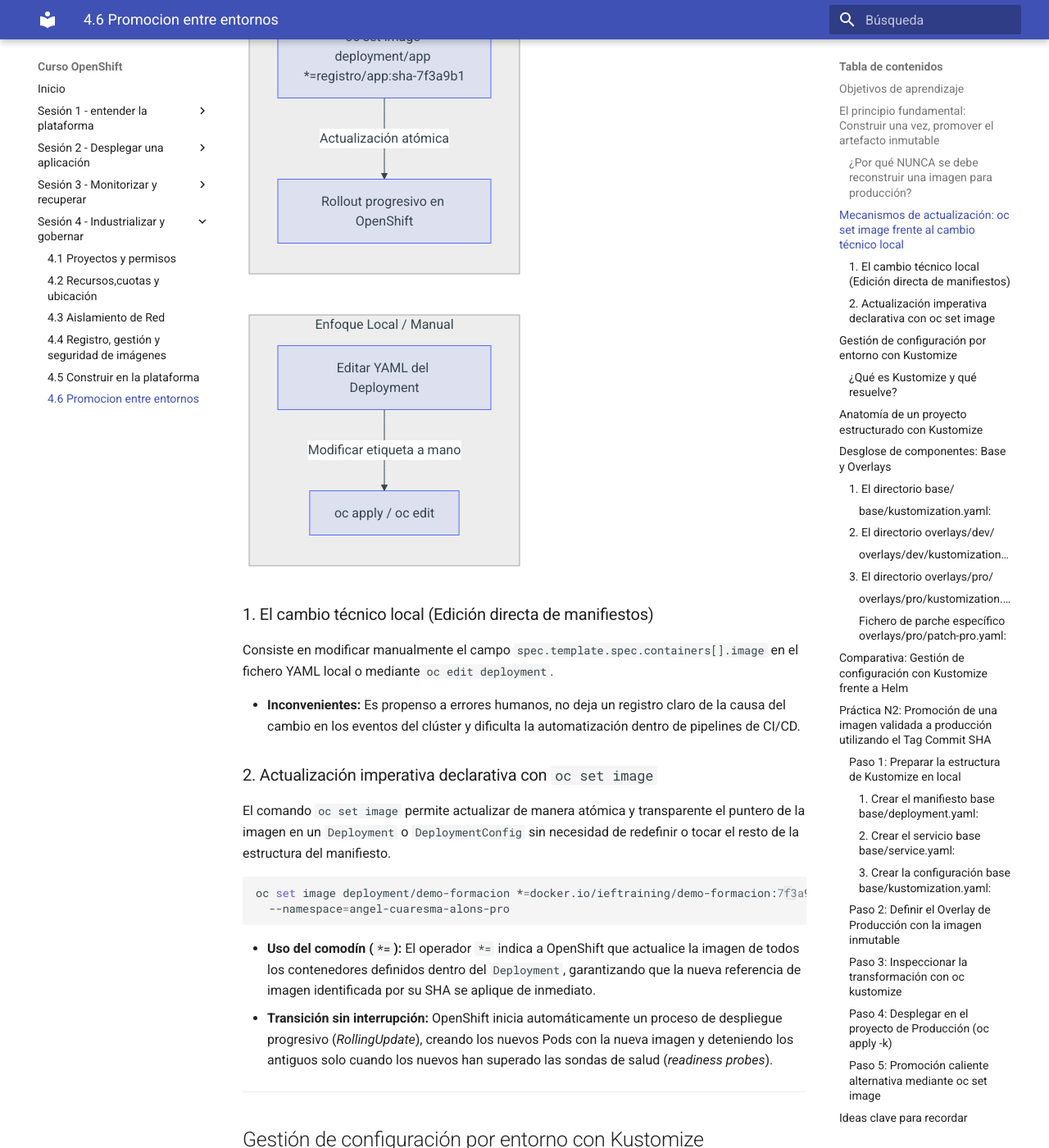
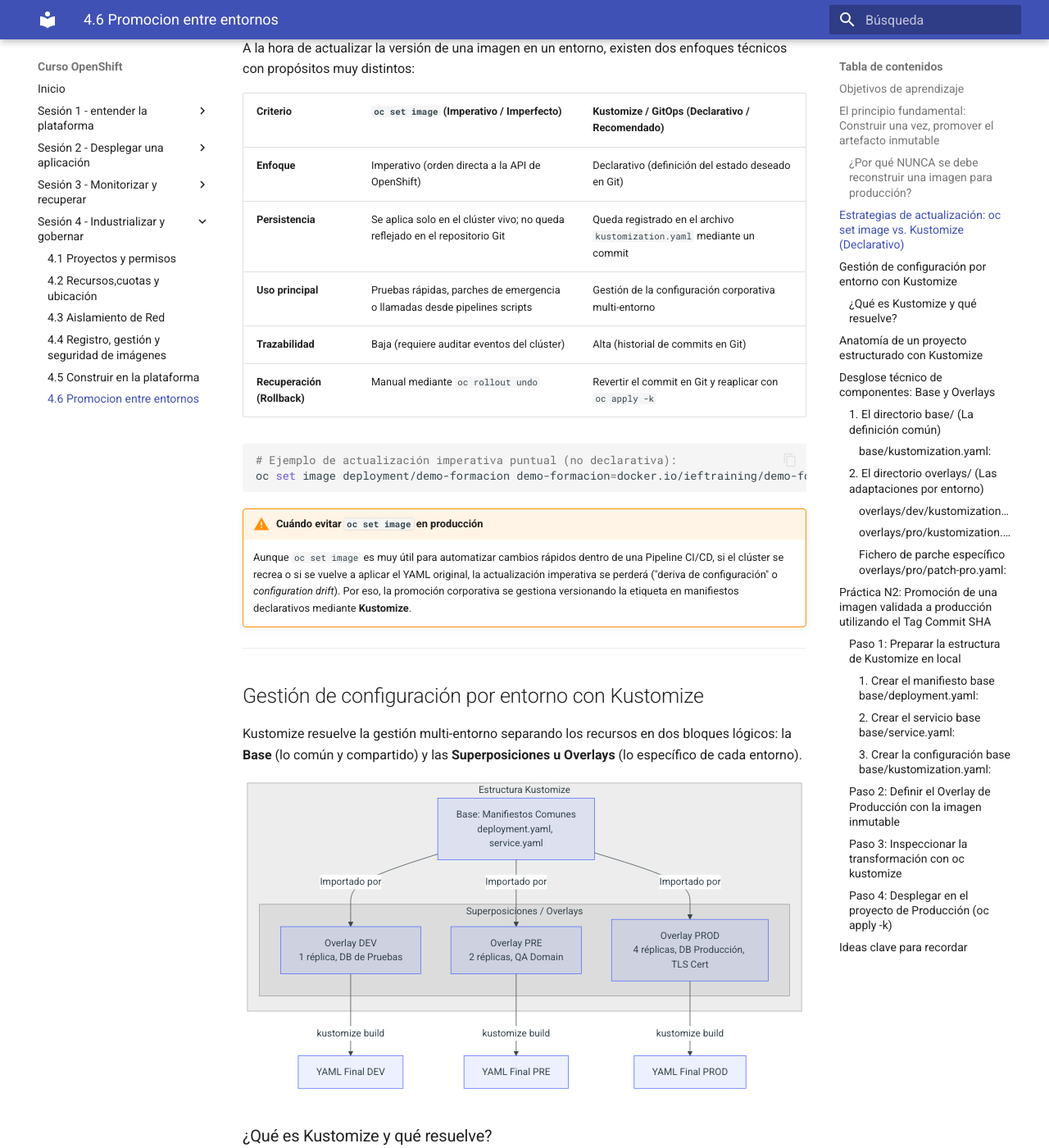
Before and after one commit to ieftraining/curso-openshift, an MkDocs documentation site: the page built from docs/sesion4/4.6 Promocion entre entornos.md, in a window 1280 px wide and 1400 px high, scrolled down 1944 px. Shown: the whole window at 82% size. Built offline with MkDocs 1.6.1 and Material for MkDocs 9.7.7, drawn with Linux system fonts in a browser that asks for light colours; some of the changed text lies outside the part shown.

Commit message:
Add files via upload

````diff
--- a/docs/sesion4/4.6 Promocion entre entornos.md
+++ b/docs/sesion4/4.6 Promocion entre entornos.md
@@ -1,4 +1,4 @@
-# 4.6 Promoción entre entornos: construir una vez y gestionar la configuración
+# 4.6 Promoción entre entornos: principio de construir una vez y promover el artefacto inmutable. Diferenciación de oc set image como mecanismo de promoción frente al cambio técnico local; gestión de configuración por entorno con Kustomize (base y superposiciones) ★
 
 ## Objetivos de aprendizaje
 
@@ -6,16 +6,16 @@ Al finalizar este apartado serás capaz de:
 
 - Comprender el principio fundamental de la **inmutabilidad del artefacto**: construir la imagen una sola vez y promover exactamente el mismo binario validado entre entornos.
 - Justificar técnicamente por qué reconstruir código en cada entorno invalida las pruebas de calidad y vulnera los principios de entrega continua en entornos corporativos.
-- Diferenciar el uso de `oc set image` como mecanismo de actualización explícita frente a modificaciones locales en el código fuente o en la plantilla del despliegue.
-- Diseñar y estructurar la gestión de configuración multinavegador (*Multi-tenancy*) utilizando **Kustomize** mediante el patrón de **Base y Superposiciones (*Overlays*)**.
+- Diferenciar el uso imperativo de `oc set image` como mecanismo puntual de actualización frente a la gestión declarativa y trazable con **Kustomize**.
+- Diseñar y estructurar la gestión de configuración multi-entorno utilizando **Kustomize** mediante el patrón de **Base y Superposiciones (*Overlays*)**.
 - Aplicar parches declarativos para adaptar recursos (variables de entorno, réplicas, cuotas y nombres de dominio) a cada etapa del ciclo de vida (`dev`, `pre`, `pro`) sin duplicar manifiestos YAML.
-- Ejecutar una práctica de promoción promoviendo exactamente la misma imagen validada por su tag inmutable de Git Commit SHA al entorno de producción.
+- Ejecutar una práctica de promoción promoviendo exactamente la misma imagen validada por su tag inmutable de Git Commit SHA al entorno de producción utilizando Kustomize.
 
 ---
 
 ## El principio fundamental: Construir una vez, promover el artefacto inmutable
 
-En el desarrollo de software tradicional era habitual compilar el código fuente en cada entorno: una compilación para el servidor de desarrollo, otra para preproducción y una última compilación ejecutable en los servidores de producción.
+En la gestión de aplicaciones tradicional era habitual compilar el código fuente en cada entorno: una compilación para el servidor de desarrollo, otra para preproducción y una última compilación ejecutable en los servidores de producción.
 
 En la arquitectura de contenedores y plataformas como OpenShift, este comportamiento representa un antipatrón grave conocido como **reconstrucción por entorno**.
 
@@ -28,7 +28,7 @@ flowchart TD
     end
 
     subgraph ESTANDAR ["ESTÁNDAR: Construir una vez y promover el artefacto inmutable"]
-        C[Código Git] -->|Un única compilación BuildConfig / Pipeline| D[Imagen Inmutable: sha-7f3a9b1]
+        C[Código Git] -->|Una única compilación BuildConfig / Pipeline| D[Imagen Inmutable: sha-7f3a9b1]
         D -->|1. Validar en| E[Entorno DEV]
         D -->|2. Promover la misma imagen a| F[Entorno PRE]
         D -->|3. Desplegar exactamente el mismo binario en| G[Entorno PROD]
@@ -46,48 +46,31 @@ flowchart TD
 
 ---
 
-## Mecanismos de actualización: `oc set image` frente al cambio técnico local
+## Estrategias de actualización: `oc set image` vs. Kustomize (Declarativo)
 
-Cuando una nueva versión de la aplicación ha sido empaquetada e inspeccionada en el registro corporativo (como vimos en los apartados 4.4 y 4.5), es necesario actualizar las cargas de trabajo en OpenShift para que utilicen el nuevo artefacto.
+A la hora de actualizar la versión de una imagen en un entorno, existen dos enfoques técnicos con propósitos muy distintos:
 
-Existen dos enfoques claramente diferenciados para realizar este cambio:
+| Criterio | `oc set image` (Imperativo / Imperfecto) | Kustomize / GitOps (Declarativo / Recomendado) |
+| :--- | :--- | :--- |
+| **Enfoque** | Imperativo (orden directa a la API de OpenShift) | Declarativo (definición del estado deseado en Git) |
+| **Persistencia** | Se aplica solo en el clúster vivo; no queda reflejado en el repositorio Git | Queda registrado en el archivo `kustomization.yaml` mediante un commit |
+| **Uso principal** | Pruebas rápidas, parches de emergencia o llamadas desde pipelines scripts | Gestión de la configuración corporativa multi-entorno |
+| **Trazabilidad** | Baja (requiere auditar eventos del clúster) | Alta (historial de commits en Git) |
+| **Recuperación (Rollback)** | Manual mediante `oc rollout undo` | Revertir el commit en Git y reaplicar con `oc apply -k` |
 
-```mermaid
-flowchart LR
-    subgraph Enfoque Local / Manual
-        A[Editar YAML del Deployment] -->|Modificar etiqueta a mano| B[oc apply / oc edit]
-    end
-
-    subgraph Enfoque Declarativo Automatizado
-        C[oc set image deployment/app *=registro/app:sha-7f3a9b1] -->|Actualización atómica| D[Rollout progresivo en OpenShift]
-    end
+```bash
+# Ejemplo de actualización imperativa puntual (no declarativa):
+oc set image deployment/demo-formacion demo-formacion=docker.io/ieftraining/demo-formacion:7f3a9b1 -n angel-cuaresma-alons-pro
 ```
 
-### 1. El cambio técnico local (Edición directa de manifiestos)
-
-Consiste en modificar manualmente el campo `spec.template.spec.containers[].image` en el fichero YAML local o mediante `oc edit deployment`.
-
-- **Inconvenientes:** Es propenso a errores humanos, no deja un registro claro de la causa del cambio en los eventos del clúster y dificulta la automatización dentro de pipelines de CI/CD.
-
-### 2. Actualización imperativa declarativa con `oc set image`
-
-El comando `oc set image` permite actualizar de manera atómica y transparente el puntero de la imagen en un `Deployment` o `DeploymentConfig` sin necesidad de redefinir o tocar el resto de la estructura del manifiesto.
-
-```bash
-oc set image deployment/demo-formacion *=docker.io/ieftraining/demo-formacion:7f3a9b1 \
-  --namespace=angel-cuaresma-alons-pro
-```
-
-- **Uso del comodín (`*=`):** El operador `*=` indica a OpenShift que actualice la imagen de todos los contenedores definidos dentro del `Deployment`, garantizando que la nueva referencia de imagen identificada por su SHA se aplique de inmediato.
-- **Transición sin interrupción:** OpenShift inicia automáticamente un proceso de despliegue progresivo (*RollingUpdate*), creando los nuevos Pods con la nueva imagen y deteniendo los antiguos solo cuando los nuevos han superado las sondas de salud (*readiness probes*).
+!!! warning "Cuándo evitar `oc set image` en producción"
+    Aunque `oc set image` es muy útil para automatizar cambios rápidos dentro de una Pipeline CI/CD, si el clúster se recrea o si se vuelve a aplicar el YAML original, la actualización imperativa se perderá ("deriva de configuración" o *configuration drift*). Por eso, la promoción corporativa se gestiona versionando la etiqueta en manifiestos declarativos mediante **Kustomize**.
 
 ---
 
 ## Gestión de configuración por entorno con Kustomize
 
-Si la imagen del contenedor es inmutable y no debe ser reconstruida para cada entorno, nos enfrentamos a un reto operativo: *¿Cómo adaptamos los puertos, el número de réplicas, las variables de entorno, las rutas DNS o las URLs de la base de datos para Desarrollo, Preproducción y Producción?*
-
-La respuesta nativa en Kubernetes y OpenShift es **Kustomize**.
+Kustomize resuelve la gestión multi-entorno separando los recursos en dos bloques lógicos: la **Base** (lo común y compartido) y las **Superposiciones u Overlays** (lo específico de cada entorno).
 
 ```mermaid
 flowchart TD
@@ -114,10 +97,10 @@ flowchart TD
 
 Kustomize es una herramienta de gestión de configuración declarativa integrada directamente en el cliente nativo `kubectl` y `oc` (a través del comando `oc apply -k`).
 
-A diferencia de otros gestores basados en plantillas con motores de sustitución de texto (como Helm), Kustomize **no utiliza plantillas ni marcadores de posición (*placeholders*)**. En su lugar, utiliza el concepto de **Base y Superposiciones (*Overlays*)**:
+A diferencia de otros gestores basados en plantillas con motores de sustitución de texto, Kustomize **no utiliza plantillas ni marcadores de posición (*placeholders*)**. En su lugar, utiliza el concepto de **Base y Superposiciones (*Overlays*)**:
 
 1. **Base:** Contiene la definición pura y neutra de los recursos YAML de la aplicación (Deployment, Service, Route, ConfigMap), definidos una sola vez.
-2. **Superposiciones (*Overlays*):** Contiene pequeñas reglas de modificación (parches) específicas para cada entorno (`dev`, `pre`, `pro`). Heredan el contenido de la `Base` y aplican únicamente las variaciones necesarias.
+2. **Superposiciones (*Overlays*):** Contienen pequeñas reglas de modificación (parches) específicas para cada entorno (`dev`, `pre`, `pro`). Heredan el contenido de la `Base` y aplican únicamente las variaciones necesarias.
 
 ---
 
@@ -147,11 +130,14 @@ kustomize/
 
 ---
 
-## Desglose de componentes: Base y Overlays
+## Desglose técnico de componentes: Base y Overlays
 
-### 1. El directorio `base/`
-
-Contiene los manifiestos YAML estándar sin valores acoplados a ningún entorno específico, acompañados de un fichero central `kustomization.yaml`:
+### 1. El directorio `base/` (La definición común)
+La base contiene los manifiestos estándar de la aplicación (como `deployment.yaml`, `service.yaml`, etc.) escritos en su forma más pura y neutra.
+- **Características técnicas:**
+  - No incluyen valores acoplados a ningún entorno (no especifican un `namespace` concreto, ni nombres con sufijos de entorno, ni recursos específicos de producción).
+  - Actúan como el modelo estándar que cualquier entorno utilizará como punto de partida.
+- **El archivo `kustomization.yaml` de la base:** Funciona como un índice que simplemente lista qué ficheros componen esa base para que Kustomize sepa qué recursos debe leer.
 
 #### `base/kustomization.yaml`:
 ```yaml
@@ -166,9 +152,13 @@ resources:
 
 ---
 
-### 2. El directorio `overlays/dev/`
+### 2. El directorio `overlays/` (Las adaptaciones por entorno)
+Los *overlays* son subdirectorios creados específicamente para cada etapa del ciclo de vida (`dev`, `pre`, `pro`). En lugar de duplicar todo el código, cada overlay contiene únicamente las diferencias o **parches** que aplican a ese entorno en particular.
 
-En el entorno de Desarrollo priman la agilidad y el ahorro de recursos. Se configura una única réplica y un espacio de nombres local.
+* **Overlay de Desarrollo (`overlays/dev/`):**
+  - Define el espacio de nombres de pruebas (`namespace: angel-cuaresma-alons-dev`).
+  - Añade prefijos a los nombres de los recursos (ej. `namePrefix: dev-`) para evitar colisiones si conviven varias versiones en el mismo clúster.
+  - Modifica propiedades puntuales mediante parches directos, como reducir las réplicas del Deployment a `1` para ahorrar recursos de cómputo.
 
 #### `overlays/dev/kustomization.yaml`:
 ```yaml
@@ -200,11 +190,10 @@ patches:
         value: 1
 ```
 
----
-
-### 3. El directorio `overlays/pro/`
-
-En el entorno de Producción se aplican configuraciones de alta disponibilidad: múltiples réplicas, certificados corporativos, variables de conexión seguras y etiquetas de entorno productivo.
+* **Overlay de Producción (`overlays/pro/`):**
+  - Define el espacio de nombres productivo (`namespace: angel-cuaresma-alons-pro`).
+  - Sobrescribe de forma declarativa la imagen del contenedor utilizando la etiqueta inmutable de commit SHA (mediante la directiva `images:`).
+  - Aplica parches estructurados (en ficheros independientes como `patch-pro.yaml`) para escalar las réplicas a un número mayor (ej. `replicas: 3`) y ajustar los recursos de CPU y memoria requeridos por la aplicación.
 
 #### `overlays/pro/kustomization.yaml`:
 ```yaml
@@ -253,23 +242,9 @@ spec:
 
 ---
 
-## Comparativa: Gestión de configuración con Kustomize frente a Helm
-
-En el ecosistema de Kubernetes/OpenShift existen dos herramientas predominantes para empaquetar y gestionar configuraciones. Comprender sus diferencias ayuda a seleccionar la solución adecuada según el caso de uso:
-
-| Criterio | Kustomize (Mecanismo recomendado para apps propias) | Helm (Gestor de paquetes de terceros) |
-| :--- | :--- | :--- |
-| **Enfoque principal** | **Parches declarativos sobre YAMLs puros.** | Motor de plantillas (*Templating*) con lenguaje Go. |
-| **Transformación de archivos** | No altera los ficheros base; aplica superposiciones (*overlays*). | Sustituye variables (`{{ .Values.var }}`) en archivos `.tpl`. |
-| **Complejidad de lectura** | **Baja:** Los archivos YAML son válidos por sí mismos. | Media-Alta: El exceso de lógica condicional complica la lectura. |
-| **Integración con `oc` / `kubectl`** | **Nativa:** Incluido de serie mediante `oc apply -k`. | Requiere instalar el binario de CLI `helm` cliente. |
-| **Caso de uso ideal** | **Promoción entre entornos de aplicaciones propias.** | Despliegue de software comercial o COTS de terceros (ej. bases de datos, operadores). |
-
----
-
 ## Práctica N2: Promoción de una imagen validada a producción utilizando el Tag Commit SHA
 
-En esta práctica vamos a simular el flujo completo de promoción corporativa. Tomaremos la imagen de nuestra aplicación validada en el entorno de desarrollo, identificada por su hash inmutable de Git Commit SHA (`7f3a9b1`), y la promocionaremos al proyecto de producción `angel-cuaresma-alons-pro` **sin volver a compilar el código fuente**.
+En esta práctica vamos a simular el flujo completo de promoción corporativa. Tomaremos la imagen de nuestra aplicación validada en el entorno de desarrollo, identificada por su hash inmutable de Git Commit SHA (`7f3a9b1`), y la promocionaremos al proyecto de producción `angel-cuaresma-alons-pro` **sin volver a compilar el código fuente** mediante Kustomize.
 
 ```mermaid
 flowchart LR
@@ -408,24 +383,13 @@ service/demo-formacion created
 deployment.apps/demo-formacion created
 ```
 
----
-
-### Paso 5: Promoción caliente alternativa mediante `oc set image`
-
-Si el Deployment ya existe en producción y la plataforma requiere promover una nueva revisión de forma inmediata desde la CLI sin modificar los ficheros locales de Kustomize, se ejecuta la orden imperativa de promoción:
-
-```bash
-oc set image deployment/demo-formacion *=docker.io/ieftraining/demo-formacion:7f3a9b1 \
-  --namespace=angel-cuaresma-alons-pro
-```
-
 Verificamos el progreso del despliegue en el entorno de producción:
 
 ```bash
 oc rollout status deployment/demo-formacion --namespace=angel-cuaresma-alons-pro
 ```
 
-Comprobamos los Pods en ejecución para validar que ambas réplicas están utilizando el tag SHA promovido:
+Comprobamos los Pods en ejecución para validar que las réplicas están utilizando el tag SHA promovido:
 
 ```bash
 oc get pods -n angel-cuaresma-alons-pro -l app=demo-formacion -o wide
@@ -438,9 +402,9 @@ oc get pods -n angel-cuaresma-alons-pro -l app=demo-formacion -o wide
 !!! tip "Resumen"
     - **Inmutabilidad del artefacto:** La imagen del contenedor se construye una sola vez y se promueve entre entornos sin volver a compilar el código.
     - **Prohibido reconstruir para producción:** Reconstruir la imagen invalida las pruebas de calidad previas y rompe el determinismo del binario.
+    - **Diferencia técnica:** `oc set image` realiza un cambio imperativo e inmediato en el clúster, mientras que **Kustomize** ofrece un control declarativo, versionado y trazable en Git.
     - Usa siempre el **Git Commit SHA** como etiqueta inmutable para identificar las versiones homologadas que se promocionan a producción.
-    - **`oc set image`** permite actualizar la referencia de la imagen en un `Deployment` de forma atómica y transparente, desencadenando un despliegue progresivo (*RollingUpdate*).
-    - **Kustomize** gestiona las diferencias entre entornos mediante el patrón **Base y Superposiciones (*Overlays*)**, evitando la duplicación de manifiestos YAML.
-    - La carpeta **`base/`** declara los recursos neutros comunes; los subdirectorios **`overlays/`** aplican parches específicos para `dev`, `pre` y `pro`.
+    - **Kustomize** gestiona las diferencias entre entornos separando los recursos comunes en una **Base** y aplicando modificaciones mediante **Superposiciones (*Overlays*)**, evitando la duplicación de código YAML.
+    - Los **overlays** (`dev`, `pre`, `pro`) heredan de la base e introducen parches específicos de configuración, namespace, réplicas y etiquetas.
     - La directiva **`images`** dentro del `kustomization.yaml` de un overlay permite actualizar la versión del contenedor de forma declarativa sin alterar los manifiestos base.
-    - La ejecución de **`oc apply -k`** procesa la carpeta de Kustomize y aplica las transformaciones directamente sobre la API de OpenShift.
+    - La ejecución de **`oc apply -k`** procesa la carpeta de Kustomize y aplica las transformaciones de forma atómica y declarativa sobre la API de OpenShift.
````
